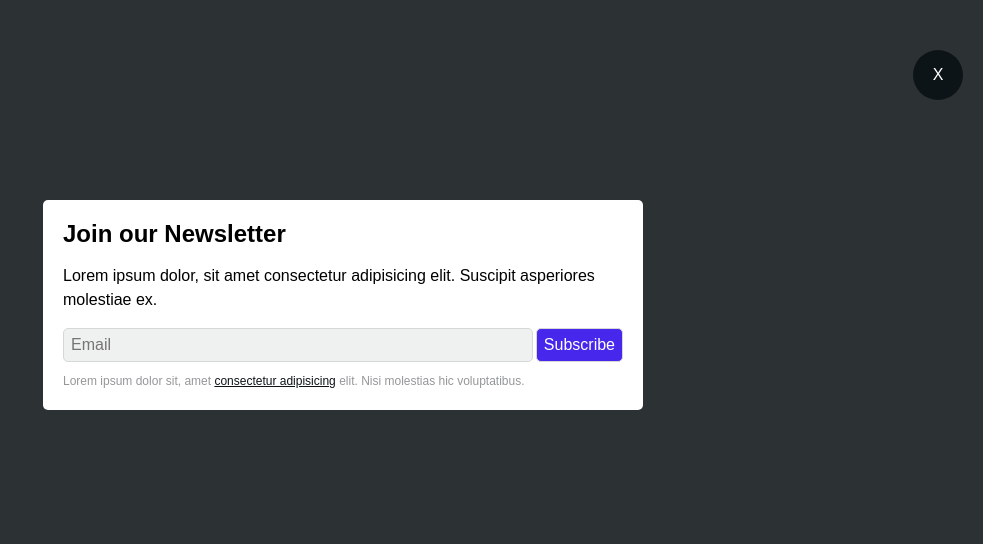
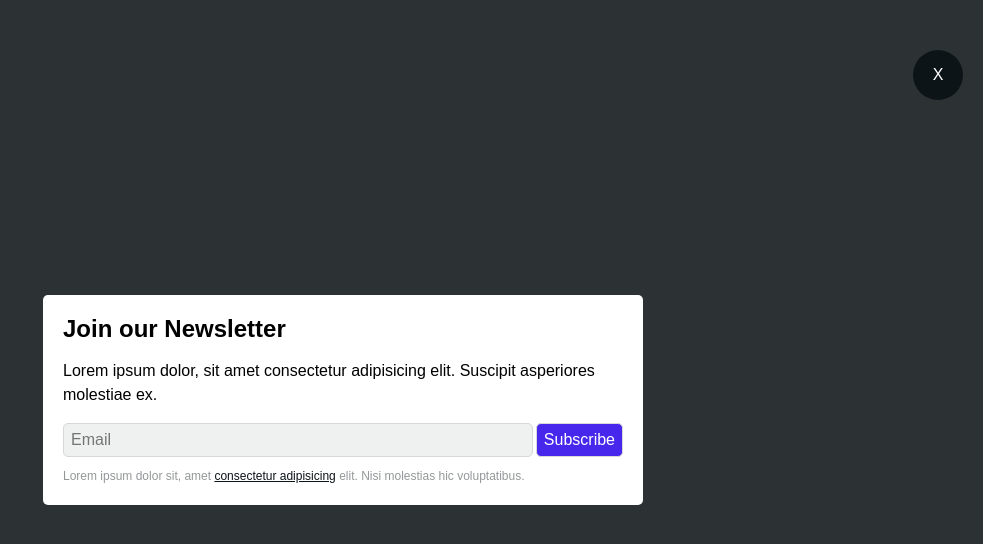
Before and after one commit to JoaquinDev542/Modal-Form, a plain HTML site: page index.html in a window 1280 px wide. Both pictures are taken after a click on the link "Show Form". Shown: the whole page, without its empty margins (297-1280 px from the left). Drawn offline with Linux system fonts and the light colour scheme.

Commit message:
Update styles.css

```diff
--- a/styles.css
+++ b/styles.css
@@ -31,6 +31,10 @@ body {
 }
 
 .modal {
+    /* display: flex; */
+    /* align-items: center; */
+    /* justify-content: center; */
+    /* height: 100vh; */
     position: absolute;
     top: 0;
     left: 0;
@@ -63,10 +67,14 @@ body {
 }
 
 .card {
+    position: absolute;
+    left: 50%;
+    top: 50%;
+    transform: translate(-50% , -50%);
     border-radius: 5px;
     width: 90%;
     max-width: 600px;
-    margin: 200px auto;
+    margin:0 auto;
     padding: 20px;
     background-color: var(--white , #fff);
 }
```
